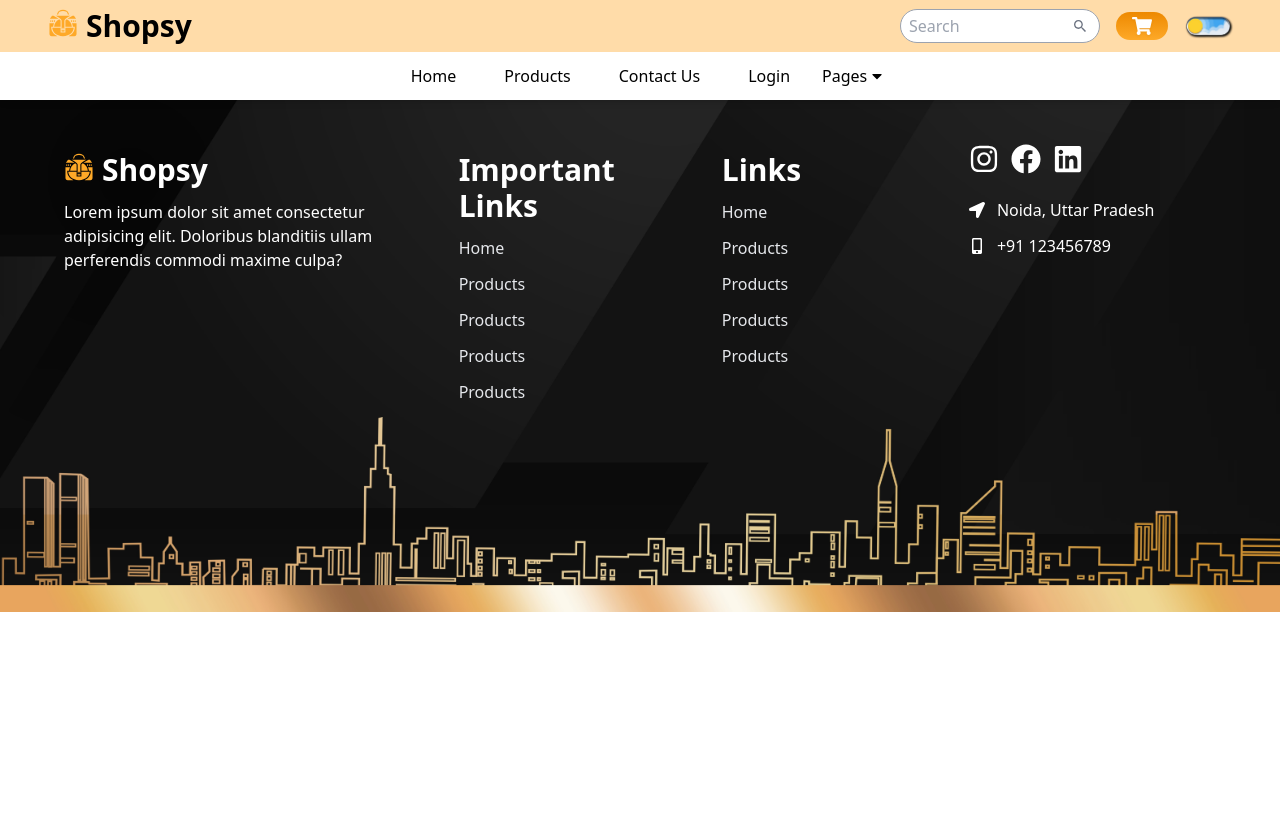
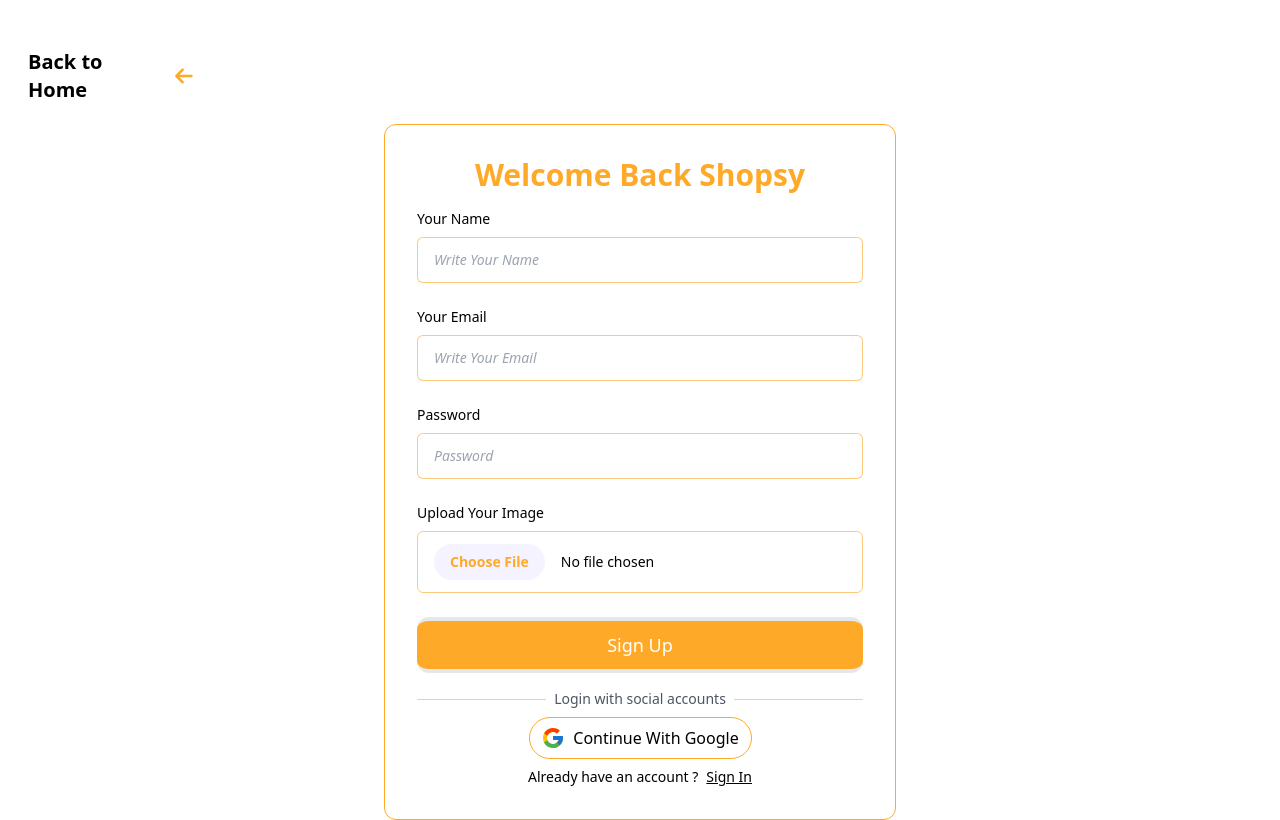
Before and after one commit to Chumki111/Shopsy, a React (Vite) app: page /register in a window 1280 px wide. Built offline with nearby package versions, Linux system fonts and the light colour scheme.

Commit message:
added login and register form

```diff
--- a/package.json
+++ b/package.json
@@ -18,6 +18,7 @@
     "react-countup": "^6.5.0",
     "react-dom": "^18.2.0",
     "react-icons": "^5.0.1",
+    "react-modern-drawer": "^1.2.2",
     "react-parallax": "^3.5.1",
     "react-router-dom": "^6.22.0",
     "react-scroll-trigger": "^0.6.14",
--- a/src/Pages/Login/Login.jsx
+++ b/src/Pages/Login/Login.jsx
@@ -1,12 +1,80 @@
+import { FaArrowLeft } from "react-icons/fa6";
+import { Link } from "react-router-dom";
+import { FcGoogle } from "react-icons/fc";
+const Login = () => {
+    const handleSubmit = (event) => {
+        event.preventDefault();
+        const form = event.target;
+        const email = form.email.value;
+        const password = form.password.value;
+        console.log(email, password);
+    }
 
 
-const Login = () => {
     return (
-        <div>
-            <div className="container">
- <h2>login</h2>
+        <>
+
+            <div className="mt-10">
+                <Link to="/"> <h2 className="text-xl font-semibold px-4 py-2 md:w-1/5 mb-3 lg:w-1/6 rounded-lg ml-3 flex gap-2 items-center cursor-pointer hover:bg-primary/60 hover:text-white">Back to Home <FaArrowLeft className="text-primary mr-4 " /></h2></Link>
+                <div className="p-8 space-y-3 rounded-xl bg-white max-w-lg  mx-auto font-sans border border-primary">
+
+                    <h1 className="text-3xl font-bold text-center text-primary">Welcome Back Shopsy</h1>
+                    <div>
+                        {/* Input fields and the form started */}
+                        <form onSubmit={handleSubmit} action="" className="space-y-6">
+                            {/* email input */}
+                            <div className="space-y-2 text-sm">
+                                <label htmlFor="username" className="block ">
+                                    Your Email
+                                </label>
+                                <input type="email" name="email" id="email" placeholder="Username" className="w-full px-4 py-3 rounded-md border border-primary/60 focus:outline-none   " />
+                            </div>
+                            {/* password input */}
+                            <div className="space-y-2 text-sm">
+                                <label htmlFor="password" className="block ">
+                                    Password
+                                </label>
+                                <input type="password" name="password" id="password" placeholder="Password" className="w-full px-4 py-3 rounded-md border border-primary/60 focus:outline-none " />
+                                {/* forget password */}
+                                <div className="flex justify-end text-xs ">
+                                    <a href="#" className="hover:underline hover:text-primary">
+                                        Forgot Password?
+                                    </a>
+                                </div>
+                            </div>
+                            {/* Sign in Button */}
+                            <button className="text-lg rounded-xl relative p-[10px] block w-full bg-primary text-white border-y-4 duration-500 overflow-hidden focus:border-primary/80 z-50 group">
+                                Log In
+
+                            </button>
+                        </form>
+                        <div className="flex items-center pt-4 space-x-2">
+                            <div className="flex-1 h-px bg-gray-300"></div>
+                            <p className="text-sm text-gray-600">Login with social accounts</p>
+                            <div className="flex-1 h-px bg-gray-300"></div>
+                        </div>
+                        {/* Social icons */}
+                        <div className="flex justify-center space-x-4 my-2">
+                            <button aria-label="Log in with Google" className="w-1/2 border gap-2 border-primary py-2 flex rounded-full justify-center items-center">
+                                <FcGoogle className="text-2xl"/> Continue With Google
+                            </button>
+
+
+                        </div>
+                        <p className="text-sm text-center gap-2 flex justify-center sm:px-6 ">
+                            Don't have an account ?
+                           <Link to="/register"> <p href="#" className="underline cursor-pointer hover:text-primary">
+                                Sign up
+                            </p></Link>
+                        </p>
+                    </div>
+                </div>
             </div>
-        </div>
+
+
+
+        </>
+
     );
 };
 
--- a/src/Pages/Register/Register.jsx
+++ b/src/Pages/Register/Register.jsx
@@ -1,12 +1,76 @@
+import { FaArrowLeft } from "react-icons/fa6";
+import { FcGoogle } from "react-icons/fc";
+import { Link } from "react-router-dom";
 
 const Register = () => {
-    return (
+  return (
+    <div className="mt-10">
+      <Link to="/"> <h2 className="text-xl font-semibold px-4 py-2 md:w-1/5 mb-3 lg:w-1/6 rounded-lg ml-3 flex gap-2 items-center cursor-pointer hover:bg-primary/60 hover:text-white">Back to Home <FaArrowLeft className="text-primary mr-4 " /></h2></Link>
+      <div className="p-8 space-y-3 rounded-xl bg-white max-w-lg  mx-auto font-sans border border-primary">
+
+        <h1 className="text-3xl font-bold text-center text-primary mb-4">Welcome Back Shopsy</h1>
         <div>
-          <div className="container">
+          {/* Input fields and the form started */}
+          {/* name input */}
+          <form action="" className="space-y-6">
+            <div className="space-y-2 text-sm">
+              <label htmlFor="username" className="block ">
+                Your Name
+              </label>
+              <input type="text" name="name" id="name" placeholder="Write Your Name" className="w-full px-4 py-3 rounded-md border border-primary/60 focus:outline-none placeholder:italic" />
+            </div>
+            {/* email input */}
+            <div className="space-y-2 text-sm">
+              <label htmlFor="username" className="block ">
+                Your Email
+              </label>
+              <input type="email" name="email" id="email" placeholder="Write Your Email" className="w-full px-4 py-3 rounded-md border border-primary/60 focus:outline-none placeholder:italic  " />
+            </div>
+            {/* password input */}
+            <div className="space-y-2 text-sm">
+              <label htmlFor="password" className="block ">
+                Password
+              </label>
+              <input type="password" name="password" id="password" placeholder="Password" className="w-full px-4 py-3 rounded-md border border-primary/60 focus:outline-none placeholder:italic" />
+
+            </div>
+            {/* image input */}
+            <div className="space-y-2 text-sm">
+              <label htmlFor="password" className="block ">
+                Upload Your Image
+              </label>
+              <input type="file" name="image" id="image" placeholder="" className="w-full border border-primary/60 px-4 py-3 rounded-md file:mr-4 file:py-2 file:px-4 file:rounded-full file:border-0 file:text-sm file:font-semibold file:bg-violet-50 placeholder:italic file:text-primary hover:file:bg-violet-100" />
+
+            </div>
+            {/* Sign in Button */}
+            <button className="text-lg rounded-xl relative p-[10px] block w-full bg-primary text-white border-y-4 duration-500 overflow-hidden focus:border-primary/80 z-50 group">
+              Sign Up
+
+            </button>
+          </form>
+          <div className="flex items-center pt-4 space-x-2">
+            <div className="flex-1 h-px bg-gray-300"></div>
+            <p className="text-sm text-gray-600">Login with social accounts</p>
+            <div className="flex-1 h-px bg-gray-300"></div>
+          </div>
+          {/* Social icons */}
+          <div className="flex justify-center space-x-4 my-2">
+            <button aria-label="Log in with Google" className="w-1/2 border gap-2 border-primary py-2 flex rounded-full justify-center items-center">
+              <FcGoogle className="text-2xl" /> Continue With Google
+            </button>
+
 
           </div>
+          <p className="text-sm text-center gap-2 flex justify-center sm:px-6 ">
+            Already have an account ?
+            <Link to="/login"> <p href="#" className="underline cursor-pointer hover:text-primary">
+              Sign In
+            </p></Link>
+          </p>
         </div>
-    );
+      </div>
+    </div>
+  );
 };
 
 export default Register;
--- a/src/Shared/Navbar/Navbar.jsx
+++ b/src/Shared/Navbar/Navbar.jsx
@@ -7,6 +7,13 @@ import { Link } from "react-router-dom";
 import { useEffect } from "react";
 import Aos from "aos";
 
+
+
+const Navbar = () => {
+
+    useEffect(() => {
+        Aos.init()
+    }, [])
     const Menu = [
         {
             id: 1,
@@ -46,11 +53,10 @@ const dropDownLink = [
             link:'/register'
         }
     ]
-const Navbar = () => {
-    useEffect(() => {
-        Aos.init()
-    }, [])
     return (
+        <>
+
+
         <div className="shadow-md bg-white dark:bg-gray-900 dark:text-white duration-200 relative z-40">
             {/* upper navbar */}
             <div className="bg-primary/40 py-2">
@@ -114,7 +120,12 @@ const Navbar = () => {
                     </li>
                 </ul>
             </div>
+
         </div>
+
+
+        </>
+
     );
 };
 
```
Also changed, not shown: src/Layouts/MainLayout.jsx (+5 -2 lines), src/Router/Router.jsx (+5 -2 lines), src/index.css (line endings or trailing spaces), 1 other file (tests, documents, lock files or other folders). Lines whose indentation alone changed are shown as unchanged.
